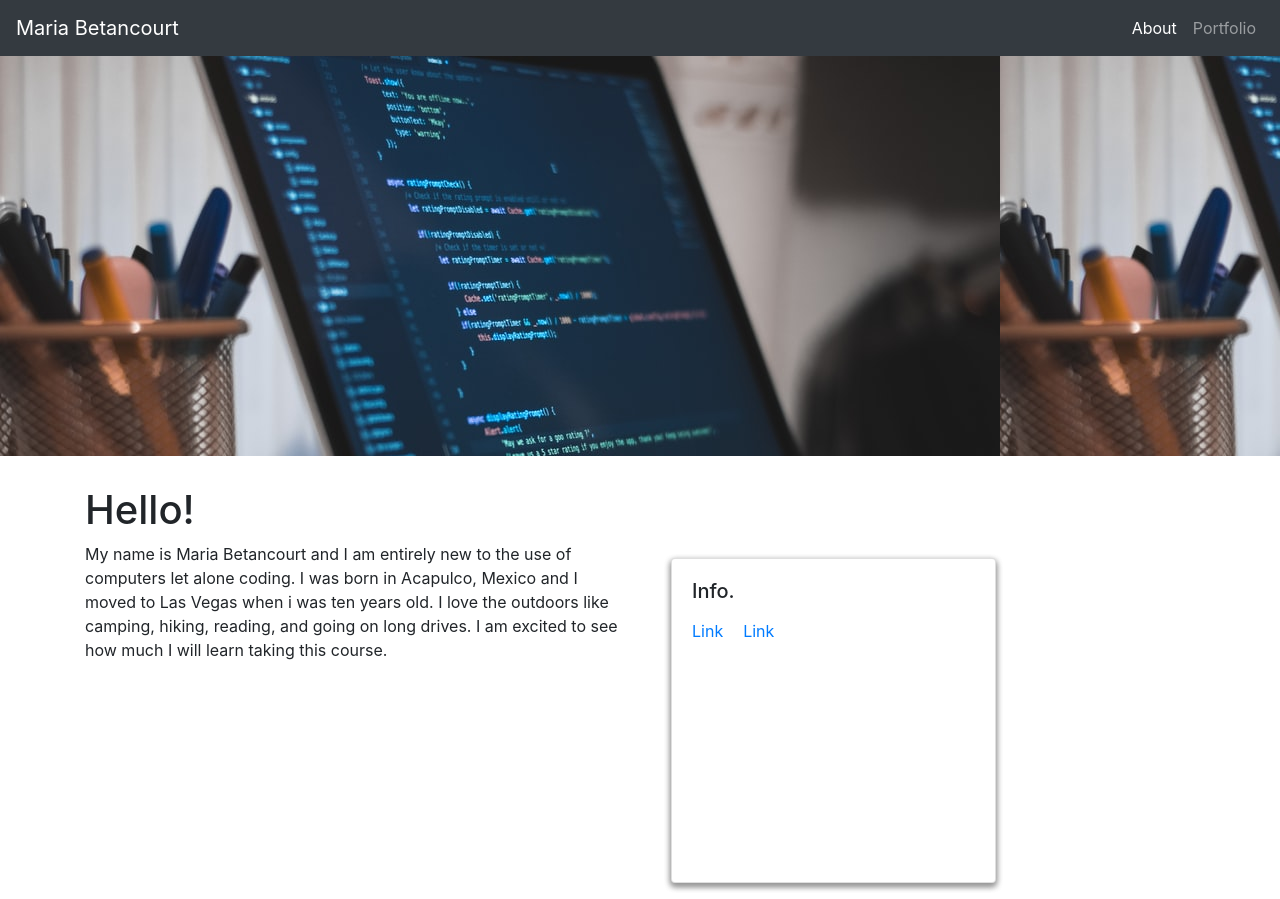
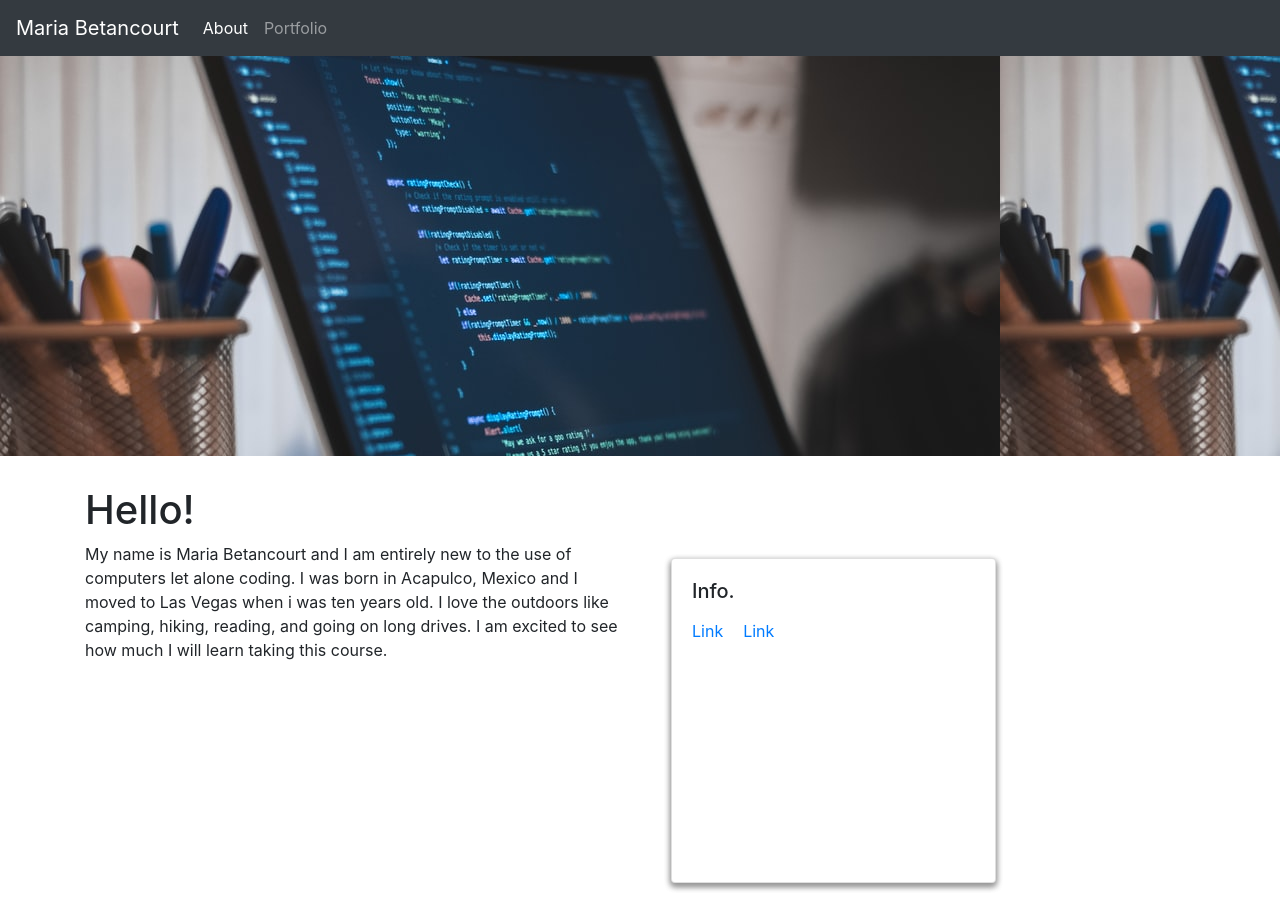
Before and after one commit to MaiaBetancourt/_portfolio, a React (Create React App) app in the folder my-portfolio/: page / in a window 1280 px wide. Built offline with nearby package versions, Linux system fonts and the light colour scheme.

Commit message:
fixed the navbar

```diff
--- a/my-portfolio/src/components/Navbar.js
+++ b/my-portfolio/src/components/Navbar.js
@@ -10,7 +10,7 @@ export default function Navbar() {
         </Link>
 
         <div className="collapse navbar-collapse" id="navbarNav">
-          <ul className="navbar-nav ml-auto">
+          <ul className="navbar-nav">
             <li className="nav-item active">
               <Link to="/" className="nav-link" >
                 About <span className="sr-only">(current)</span>
```
